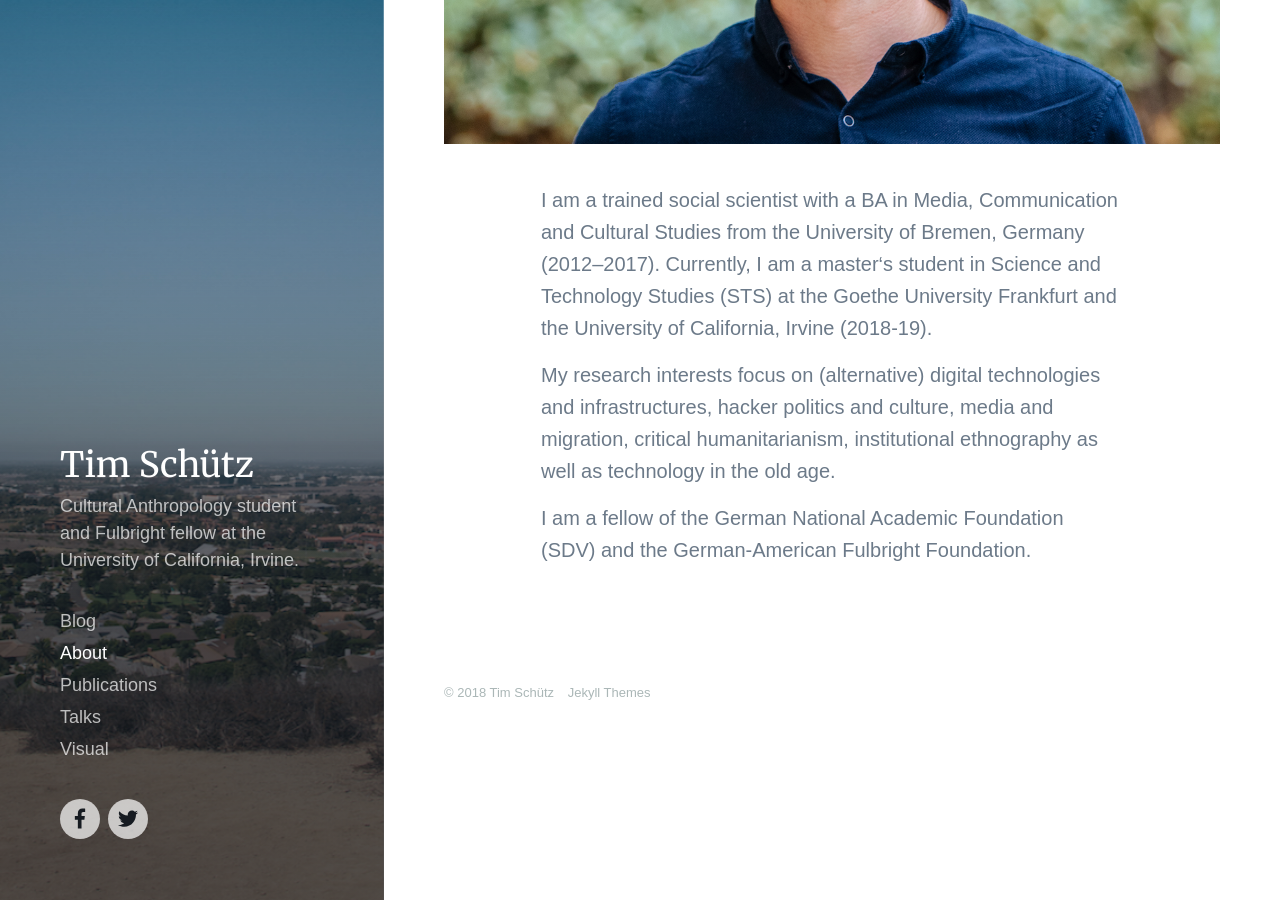
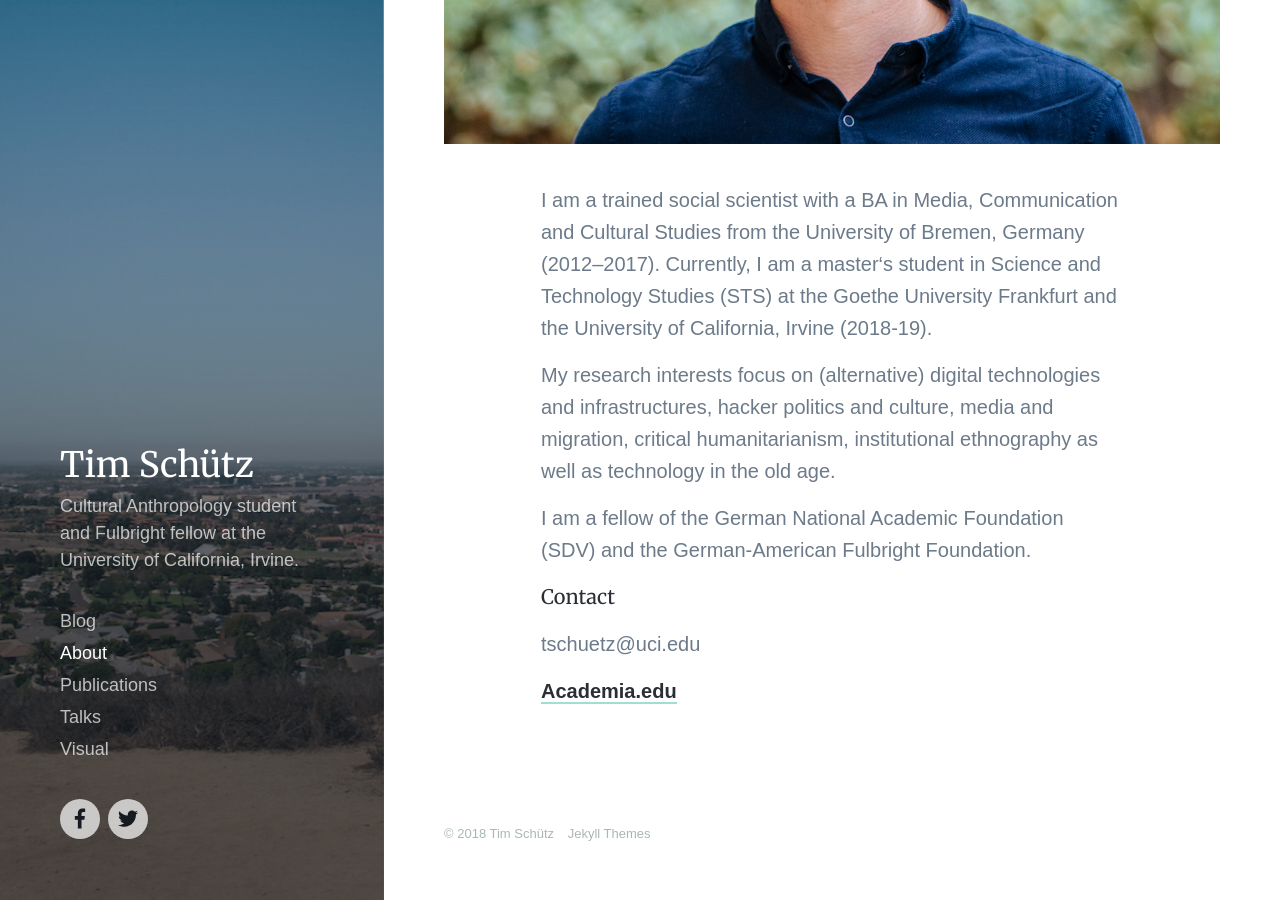
Before and after one commit to SimJoSt/timschuetz.github.io, a Jekyll site: the page built from _pages/about.md, in a window 1280 px wide and 900 px high, scrolled down 519 px. Built offline with Jekyll 4.4.1, drawn with Linux system fonts in a browser that asks for light colours; nearby versions of some CDN libraries; some web fonts are replaced.

Commit message:
Update about.md

```diff
--- a/_pages/about.md
+++ b/_pages/about.md
@@ -11,3 +11,9 @@ I am a trained social scientist with a BA in Media, Communication and Cultural S
 My research interests focus on (alternative) digital technologies and infrastructures, hacker politics and culture, media and migration, critical humanitarianism, institutional ethnography as well as technology in the old age.
 
 I am a fellow of the German National Academic Foundation (SDV) and the German-American Fulbright Foundation.
+
+###### Contact
+
+tschuetz@uci.edu
+
+[Academia.edu](https://uci.academia.edu/TimSch%C3%BCtz)
```
